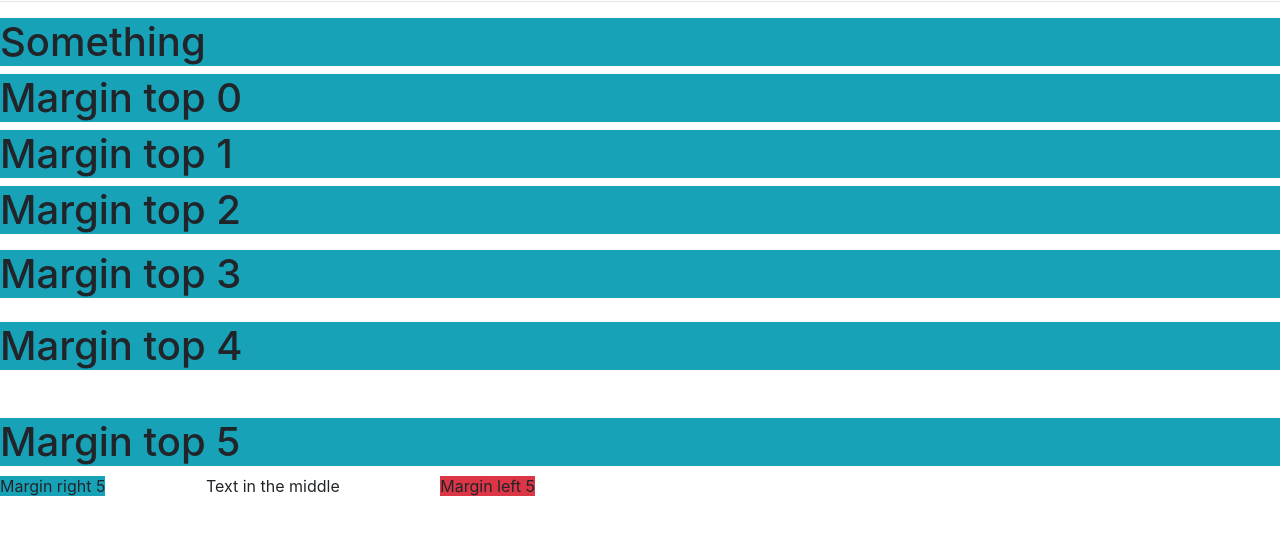
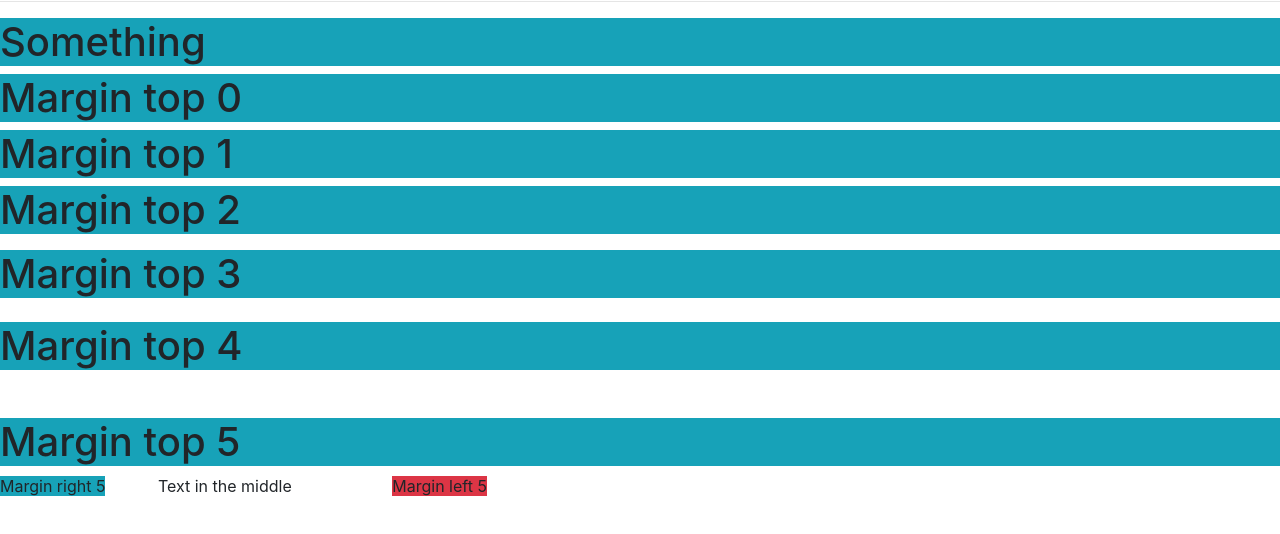
Before and after one commit to IrvanMahardhika/jc10-bootstrap, a plain HTML site: page index.html in a window 1280 px wide. Shown: the part 3181-3715 px from the top of the page. Drawn offline with nearby package versions, Linux system fonts and the light colour scheme.

Commit message:
Second Commit

```diff
--- a/index.html
+++ b/index.html
@@ -179,7 +179,7 @@
      -->
      <p>
          <span class="bg-info mr-5">Margin right 5</span>
-         <span class="mx-5">Text in the middle</span>
+         <span class="mr-5">Text in the middle</span>
          <span class="bg-danger ml-5">Margin left 5</span>
      </p>
 
```
